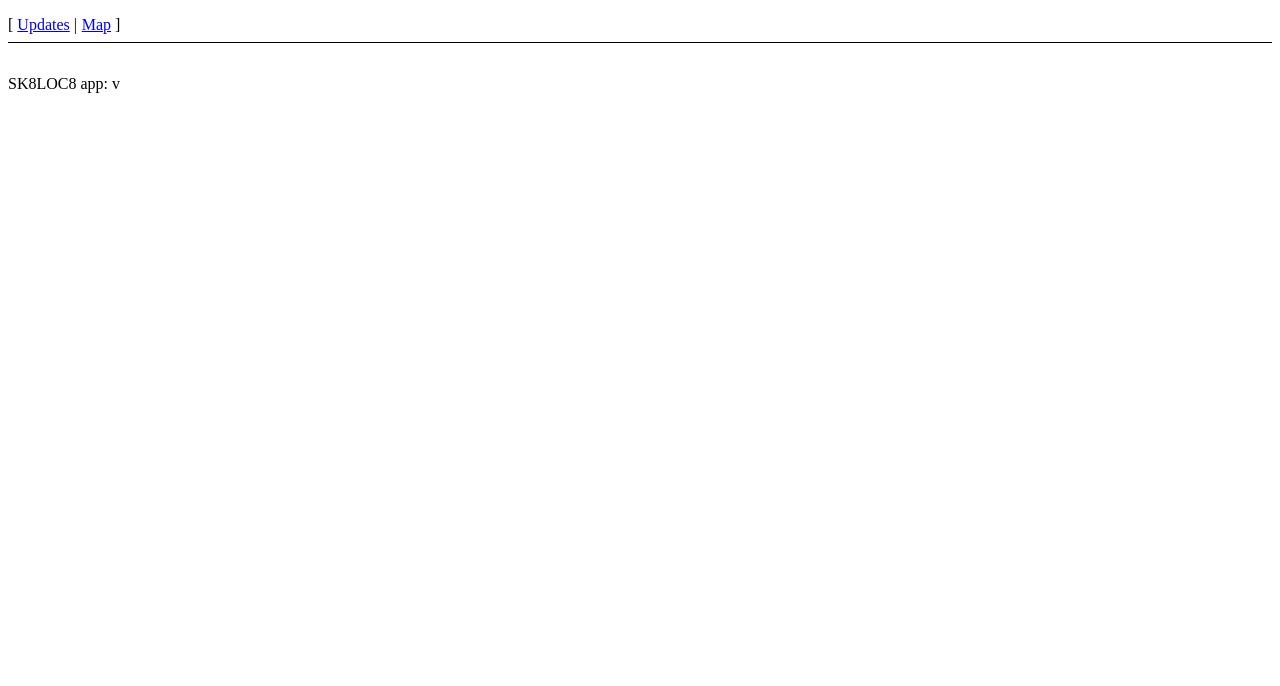
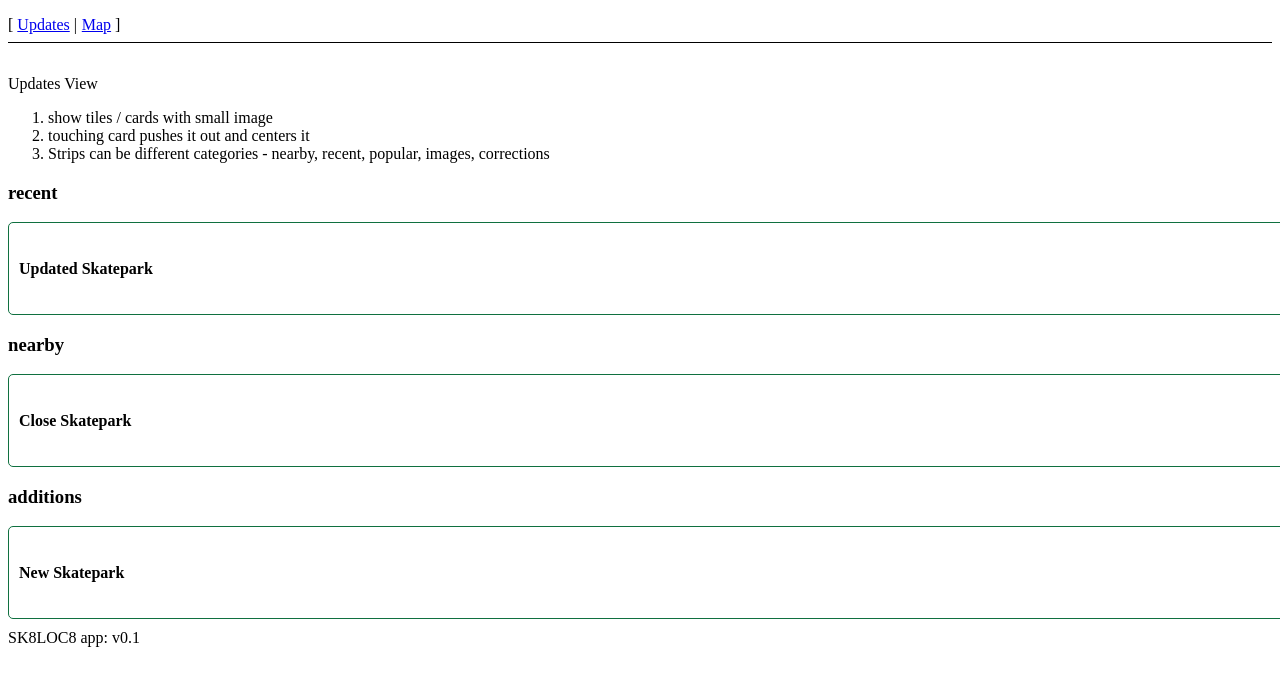
Before and after one commit to GuyHarwood/sk8, a plain HTML site: page app/index.html in a window 1280 px wide. Drawn offline with Linux system fonts and the light colour scheme.

Commit message:
working filters and updates

```diff
--- a/app/js/controllers.js
+++ b/app/js/controllers.js
@@ -3,19 +3,27 @@
 /* Controllers */
 
 angular.module('sk8.controllers', []).
-  controller('updatesController', [function($scope) {
+  controller('updatesController', function($scope) {
   		$scope.updateTypes = [
   			'recent',
   			'nearby',
-  			'popular'
+  			'additions'
   		];
   		$scope.updates = [
   			{
   				name : 'New Skatepark',
-  				updateType :
+  				updateType : 'additions'
+  			},
+  			{
+  				name : 'Updated Skatepark',
+  				updateType : 'recent'
+  			},
+  			{
+  				name : 'Close Skatepark',
+  				updateType : 'nearby'
   			}
   		];
-  }])
-  .controller('mapController', [function() {
+  })
+  .controller('mapController', function() {
 
-  }]);
+  });
--- a/app/partials/updates.html
+++ b/app/partials/updates.html
@@ -7,7 +7,7 @@
 <div id="updatesContainer" data-ng-controller="updatesController">
 	<div id="recentUpdates" class="row" data-ng-repeat="updateType in updateTypes">
 		<h3>{{ updateType }}</h3>
-		<article class="updateCard" data-ng-repeat="park in updates | filter:{updateType:park.updateType}">
+		<article class="updateCard" data-ng-repeat="park in updates | filter:{updateType:updateType}">
 			<h4>{{ park.name }}</h4>
 		</article>
 	</div>
```
